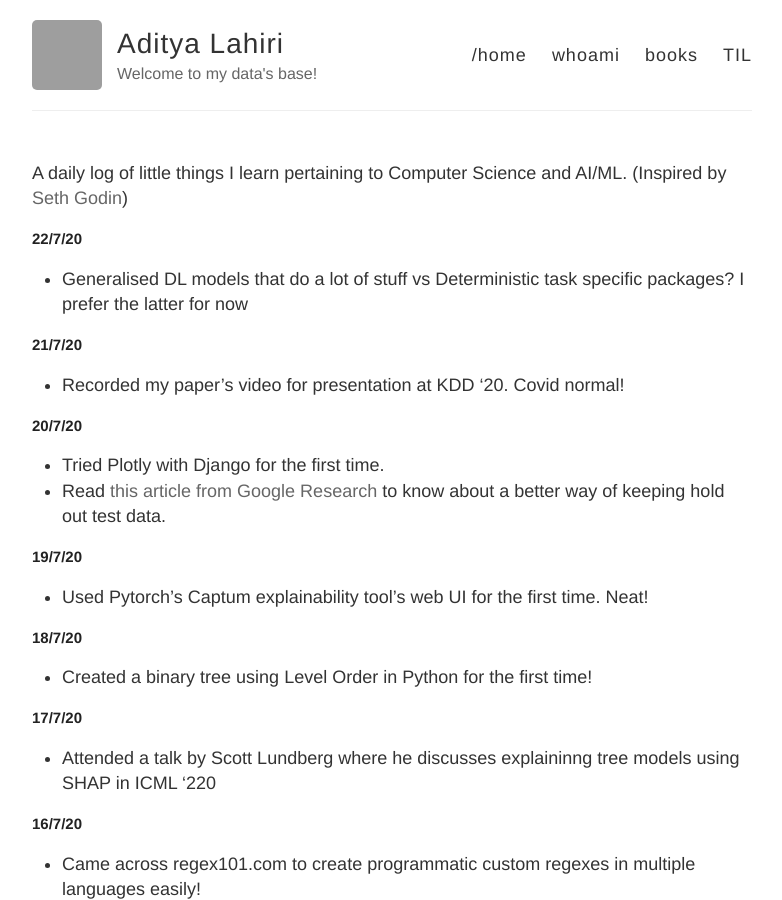
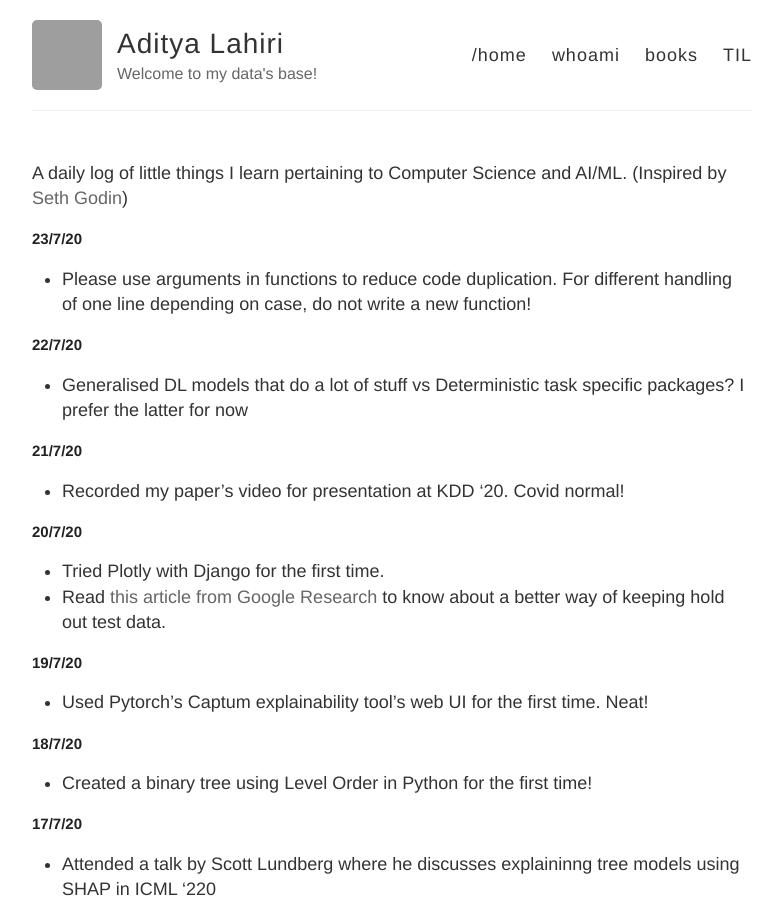
Before and after one commit to adityalahiri/adityalahiri.github.io, a Jekyll site: the page built from TIL.md, in a window 1280 px wide and 900 px high. Shown: the whole window, without its empty margins (248-1030 px from the left). Built offline with Jekyll 4.4.1, drawn with Linux system fonts in a browser that asks for light colours; our own code applies the rules of GitHub Pages for plain Markdown files; grey boxes are pictures that could not be loaded.

Commit message:
Update for 23/7

```diff
--- a/TIL.md
+++ b/TIL.md
@@ -1,5 +1,9 @@
 A daily log of little things I learn pertaining to Computer Science and AI/ML.
 (Inspired by [Seth Godin](https://seths.blog/))
+
+## 23/7/20
+
+* Please use arguments in functions to reduce code duplication. For different handling of one line depending on case, do not write a new function!
 
 ## 22/7/20
 
```
